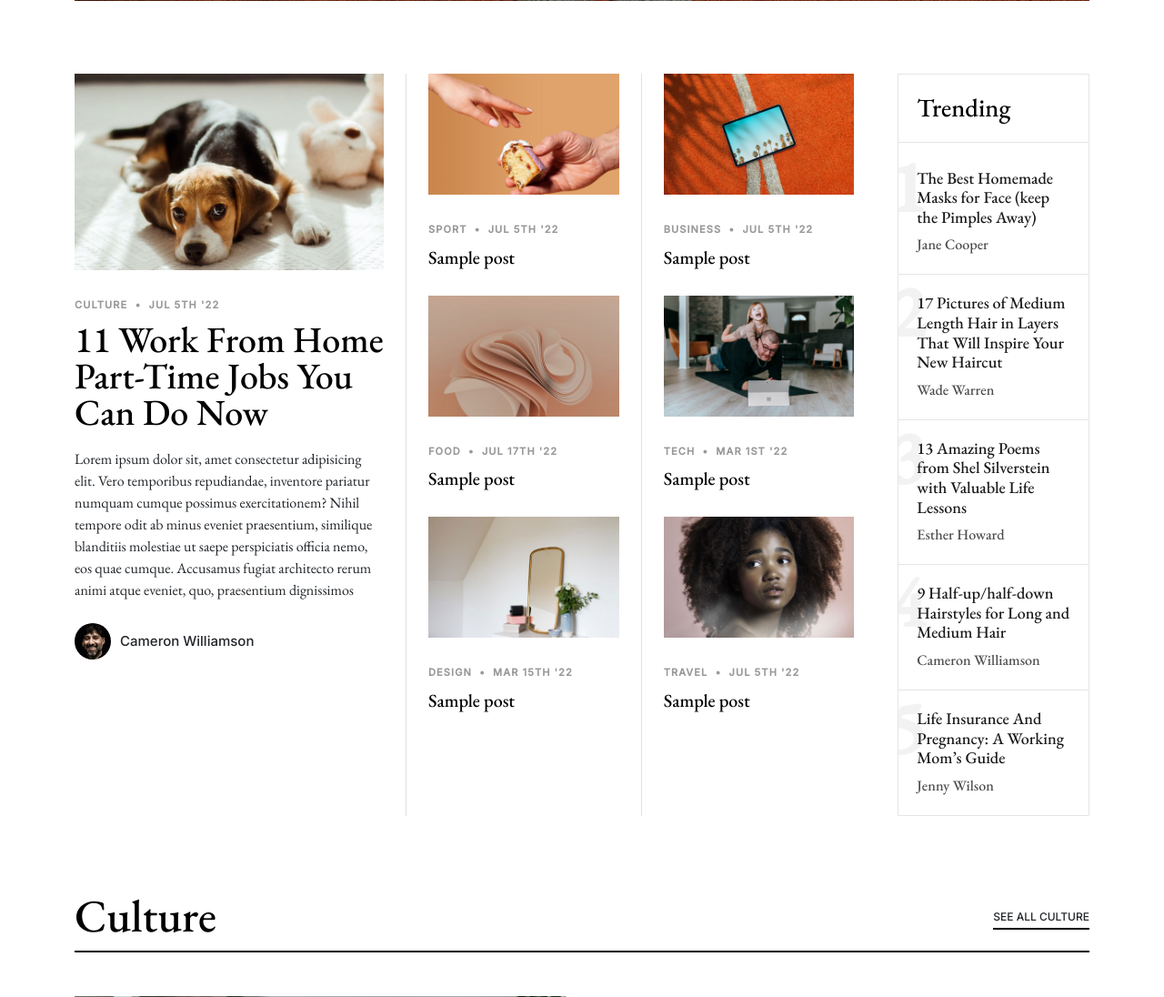
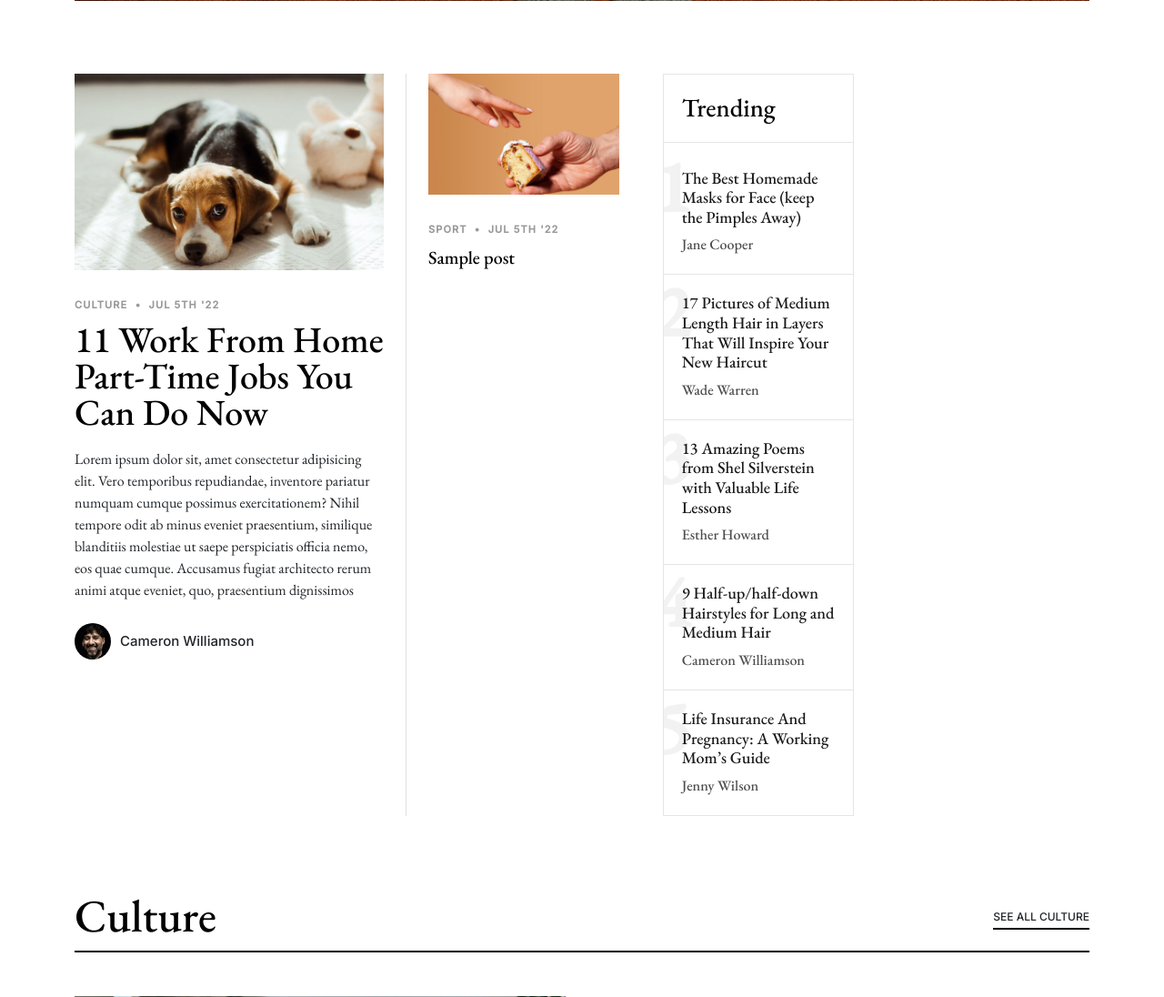
Before and after one commit to mmavroudi/Blog, a Django app: page / in a window 1280 px wide. Shown: the part 653-1749 px from the top of the page at 91% size. Run offline with Django 4.2, Linux system fonts and the light colour scheme; tables that the repository leaves empty hold one stand-in row (values such as "Sample post"); some libraries are stand-ins or nearby versions; some web fonts are replaced.

Commit message:
Progress 2 #19

```diff
--- a/projects/templates/home.html
+++ b/projects/templates/home.html
@@ -97,50 +97,13 @@
           <div class="col-lg-8">
             <div class="row g-5">
               <div class="col-lg-4 border-start custom-border">
+                {% for post in posts %}
                 <div class="post-entry-1">
                   <a href="single-post.html"><img src="assets/img/post-landscape-2.jpg" alt="" class="img-fluid"></a>
                   <div class="post-meta"><span class="date">Sport</span> <span class="mx-1">&bullet;</span> <span>Jul 5th '22</span></div>
-                  {% for post in posts %}
                   <h2><a href="single-post.html">{{ post.title }}</a></h2>
-                  {% endfor %}
                 </div>
-                <div class="post-entry-1">
-                  <a href="single-post.html"><img src="assets/img/post-landscape-5.jpg" alt="" class="img-fluid"></a>
-                  <div class="post-meta"><span class="date">Food</span> <span class="mx-1">&bullet;</span> <span>Jul 17th '22</span></div>
-                  {% for post in posts %}
-                  <h2><a href="single-post.html">{{ post.title }}</a></h2>
-                  {% endfor %}
-                </div>
-                <div class="post-entry-1">
-                  <a href="single-post.html"><img src="assets/img/post-landscape-7.jpg" alt="" class="img-fluid"></a>
-                  <div class="post-meta"><span class="date">Design</span> <span class="mx-1">&bullet;</span> <span>Mar 15th '22</span></div>
-                  {% for post in posts %}
-                  <h2><a href="single-post.html">{{ post.title }}</a></h2>
-                  {% endfor %}
-                </div>
-              </div>
-              <div class="col-lg-4 border-start custom-border">
-                <div class="post-entry-1">
-                  <a href="single-post.html"><img src="assets/img/post-landscape-3.jpg" alt="" class="img-fluid"></a>
-                  <div class="post-meta"><span class="date">Business</span> <span class="mx-1">&bullet;</span> <span>Jul 5th '22</span></div>
-                  {% for post in posts %}
-                  <h2><a href="single-post.html">{{ post.title }}</a></h2>
-                  {% endfor %}
-                </div>
-                <div class="post-entry-1">
-                  <a href="single-post.html"><img src="assets/img/post-landscape-6.jpg" alt="" class="img-fluid"></a>
-                  <div class="post-meta"><span class="date">Tech</span> <span class="mx-1">&bullet;</span> <span>Mar 1st '22</span></div>
-                  {% for post in posts %}
-                  <h2><a href="single-post.html">{{ post.title }}</a></h2>
-                  {% endfor %}
-                </div>
-                <div class="post-entry-1">
-                  <a href="single-post.html"><img src="assets/img/post-landscape-8.jpg" alt="" class="img-fluid"></a>
-                  <div class="post-meta"><span class="date">Travel</span> <span class="mx-1">&bullet;</span> <span>Jul 5th '22</span></div>
-                  {% for post in posts %}
-                  <h2><a href="single-post.html">{{ post.title }}</a></h2>
-                  {% endfor %}
-                </div>
+                {% endfor %}
               </div>
 
 
```
